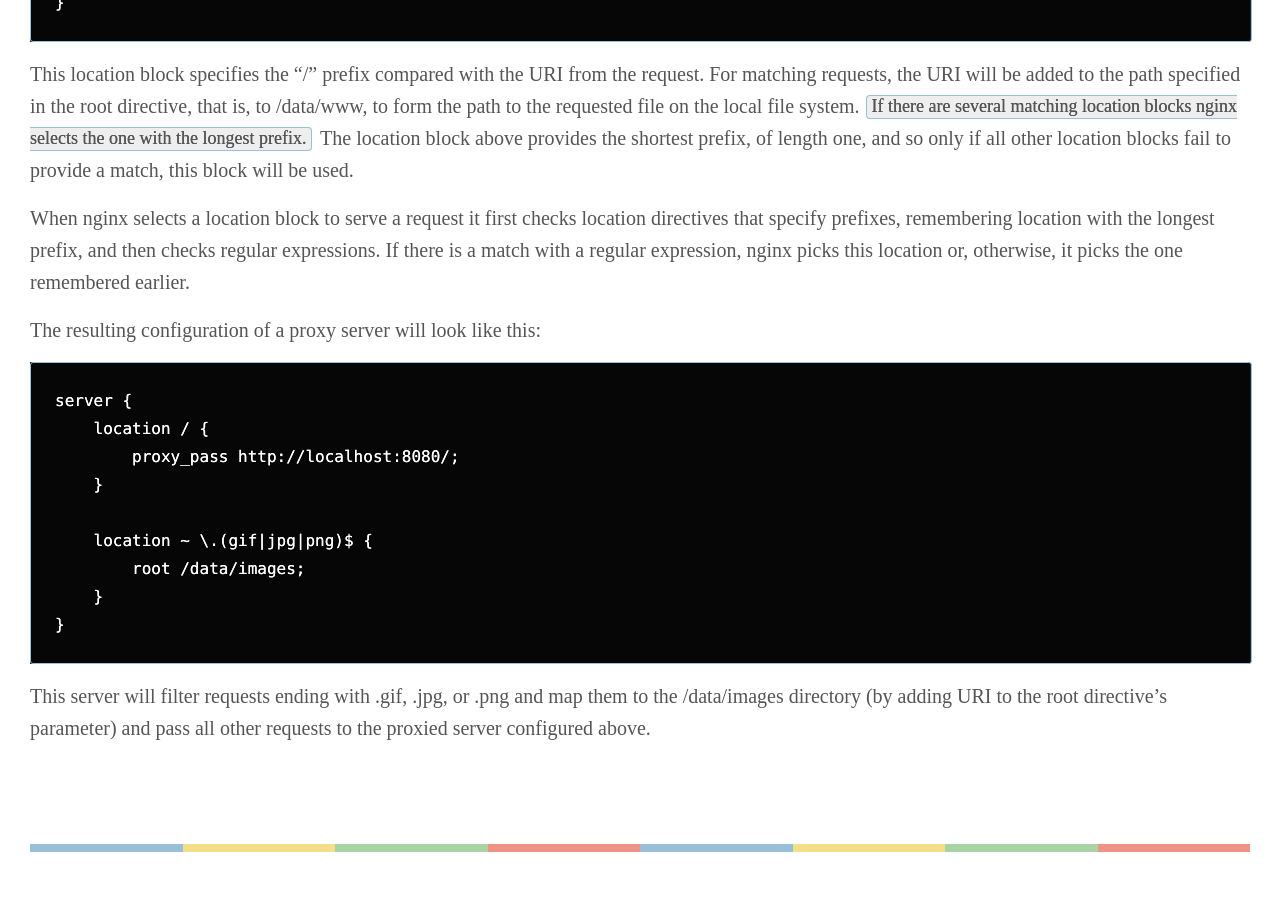
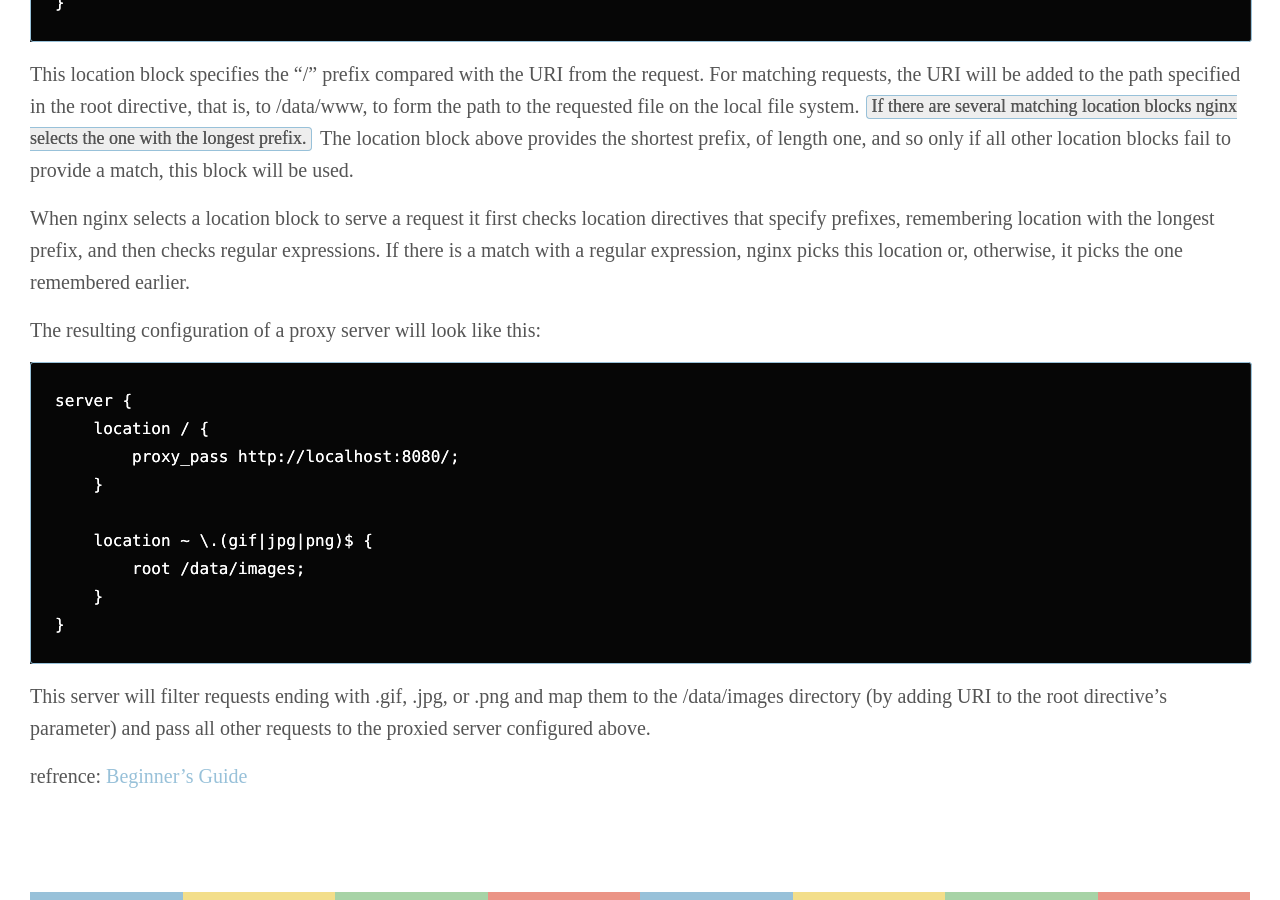
Before and after one commit to YYvanYang/yyvanyang.github.io, a Jekyll site: the page built from _posts/2017-11-13-nginx-basic-guide.md, in a window 1280 px wide and 900 px high, scrolled down 1563 px. Built offline with Jekyll 4.4.1, drawn with Linux system fonts in a browser that asks for light colours; some web fonts are replaced; before the commit the page ends 2415 px from its top, so only the background shows below that.

Commit message:
udpate nginx basic guide

````diff
--- a/_posts/2017-11-13-nginx-basic-guide.md
+++ b/_posts/2017-11-13-nginx-basic-guide.md
@@ -65,3 +65,6 @@
 ```
 
 This server will filter requests ending with .gif, .jpg, or .png and map them to the /data/images directory (by adding URI to the root directive’s parameter) and pass all other requests to the proxied server configured above.
+
+
+refrence: [Beginner’s Guide](http://nginx.org/en/docs/beginners_guide.html)
````
